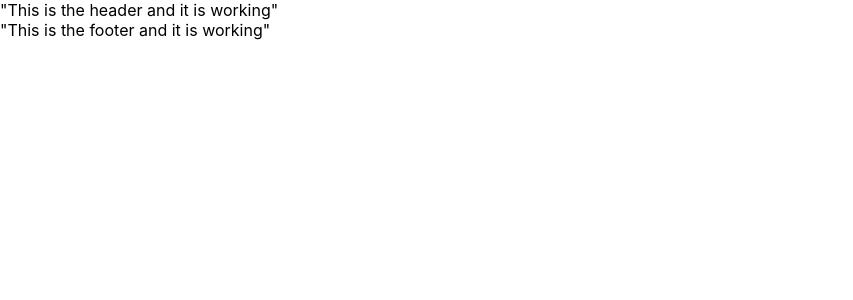
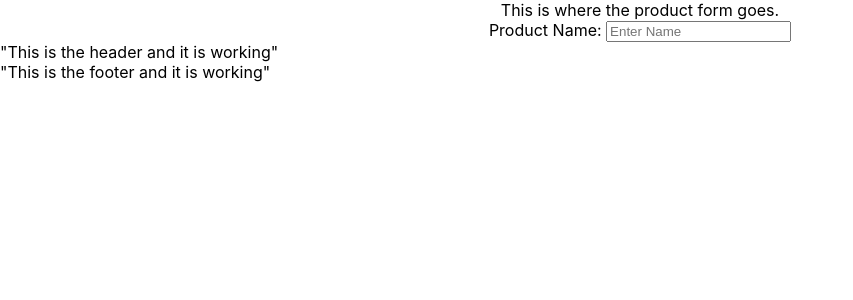
Before and after one commit to jeanettepayne/beauty-krewe-react-project, a React (Create React App) app in the folder bk-front-end/beauty-krewe/: page / in a window 1280 px wide. Shown: the top 300 px of the page, without its empty margins (0-853 px from the left). Built offline with nearby package versions, Linux system fonts and the light colour scheme; no server answers.

Commit message:
started build on Product Form

```diff
--- a/bk-front-end/beauty-krewe/src/App.js
+++ b/bk-front-end/beauty-krewe/src/App.js
@@ -4,6 +4,7 @@ import { connect } from 'react-redux';
 import fetchBrands from './actions/fetchBrands';
 import BrandsContainer from './containers/BrandsContainer';
 import InfluencersContainer from './containers/InfluencersContainer';
+import ProductForm from './components/ProductForm';
 
 class App extends React.Component {
 
@@ -16,9 +17,10 @@ class App extends React.Component {
   render () {
     return (
     <div className="App">
-      <BrandsContainer />
+      {/* <BrandsContainer /> */}
       {/* <InfluencersContainer /> */}
       {/* <ProductsContainer /> */}
+      <ProductForm />
     </div>
   );
     }
--- /dev/null
+++ b/bk-front-end/beauty-krewe/src/components/ProductForm.js
@@ -0,0 +1,19 @@
+import React from 'react';
+
+
+class ProductForm extends React.Component {
+
+    render() {
+        return (
+            <div>
+                This is where the product form goes.
+                <form>
+                    <label>Product Name: </label>
+                    <input type="text" placeholder="Enter Name"/>
+                </form>
+            </div>
+        )
+    }
+}
+
+export default ProductForm;
```
